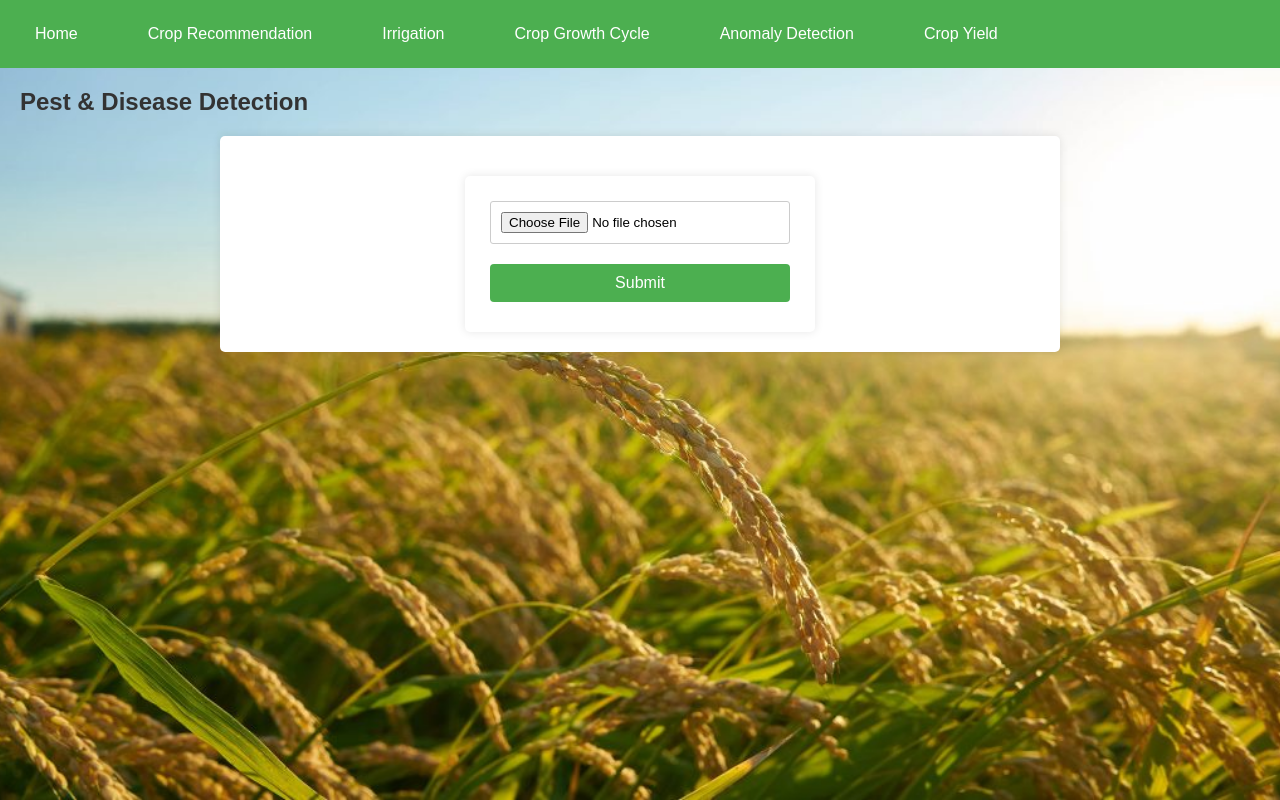
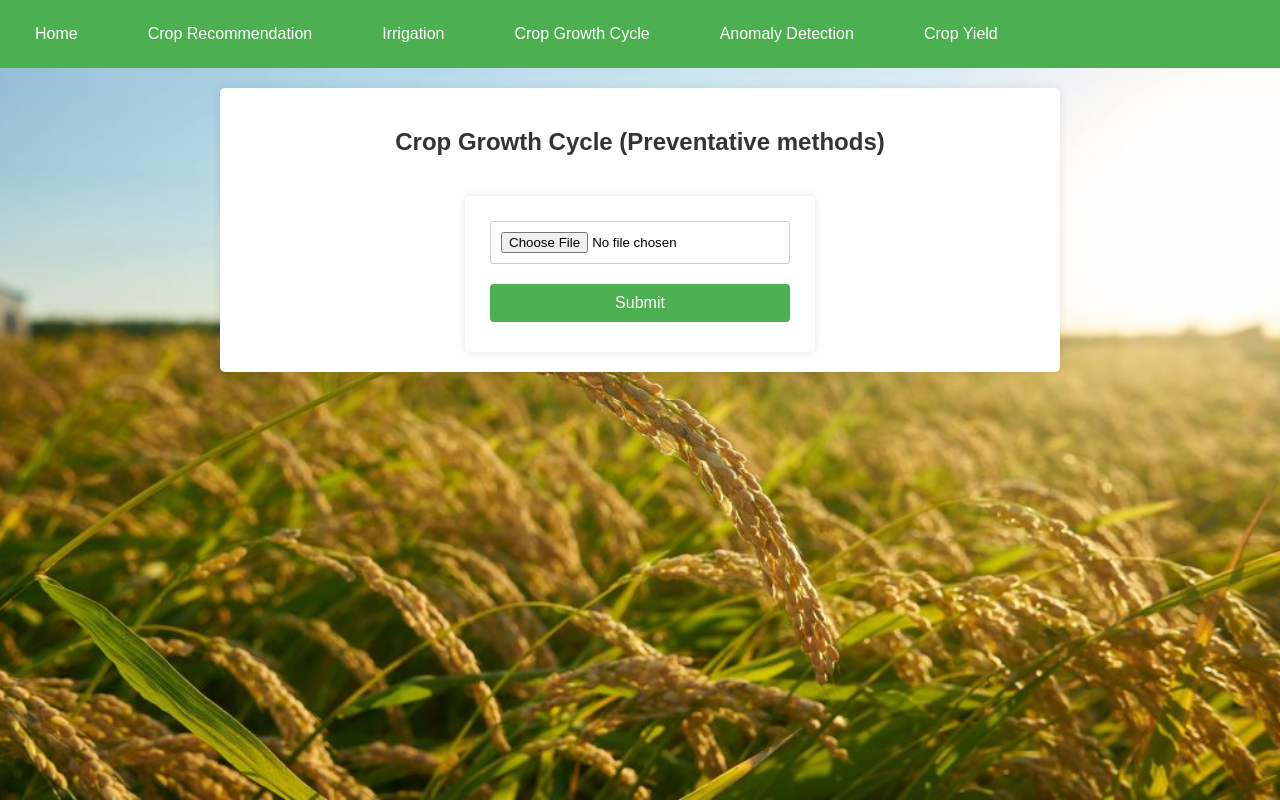
Before and after one commit to Pramathi-V/capstone-phase-2, a React (Create React App) app: page /anomaly-detection in a window 1280 px wide. Built offline with nearby package versions, Linux system fonts and the light colour scheme.

Commit message:
CSS changes

```diff
--- a/src/AnomalyDetection.js
+++ b/src/AnomalyDetection.js
@@ -59,9 +59,8 @@ const Pest_disease = () => {
   };
 
   return (
-    <div>
-      <h2>Pest & Disease Detection</h2>
     <div className="container">
+      <h2>Crop Growth Cycle (Preventative methods)</h2>
       <form onSubmit={handleSubmit}>
         <input
           type="file"
@@ -72,9 +71,7 @@ const Pest_disease = () => {
         <button type="submit">Submit</button>
       </form>
       {loading && <p>Loading........</p>}
-        {pestClass && (
-          <div className="result">Pest Class: {pestClass}</div>
-        )}{" "}
+      {pestClass && <div className="result">Pest Class: {pestClass}</div>}{" "}
       {/* Display pest class result */}
       {solution && <div className="solution">Solution: {solution}</div>}{" "}
       {/* Display solution result */}
@@ -83,7 +80,6 @@ const Pest_disease = () => {
       {Dsol && <div className="dsol">Solution to disease: {Dsol}</div>}{" "}
       {/* Display solution result */}
     </div>
-    </div>
   );
 };
 
--- a/src/CropGrowthCycle.js
+++ b/src/CropGrowthCycle.js
@@ -74,9 +74,8 @@ const CropGrowthCycle = () => {
   };
 
   return (
-    <div>
+    <div className="container">
       <h2>Crop Growth Cycle (Preventative methods)</h2>
-      <div className="container">
       <div className="form-group">
         <label htmlFor="growthStage">Growth Stage:</label>
         <select
@@ -121,7 +120,6 @@ const CropGrowthCycle = () => {
         </div>
       )}
     </div>
-    </div>
   );
 };
 
--- a/src/Irrigation.js
+++ b/src/Irrigation.js
@@ -438,9 +438,8 @@ const Irrigation = () => {
   }, [date]);
 
   return (
-    <div>
+    <div className="container">
       <h2>Irrigation</h2>
-      <div className="container">
       <input
         type="date"
         value={date}
@@ -514,7 +513,6 @@ const Irrigation = () => {
         </div>
       )}
     </div>
-    </div>
   );
 };
 
```
Lines whose indentation alone changed are shown as unchanged.
